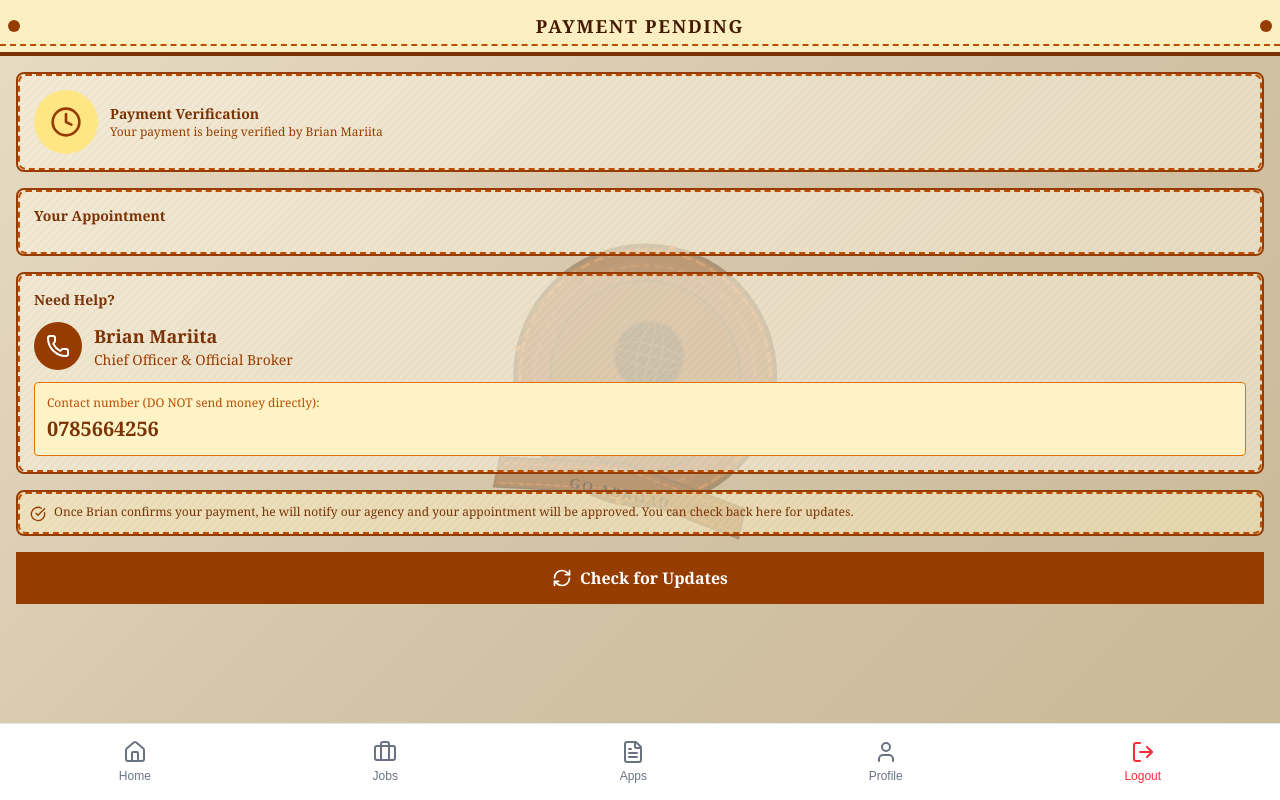
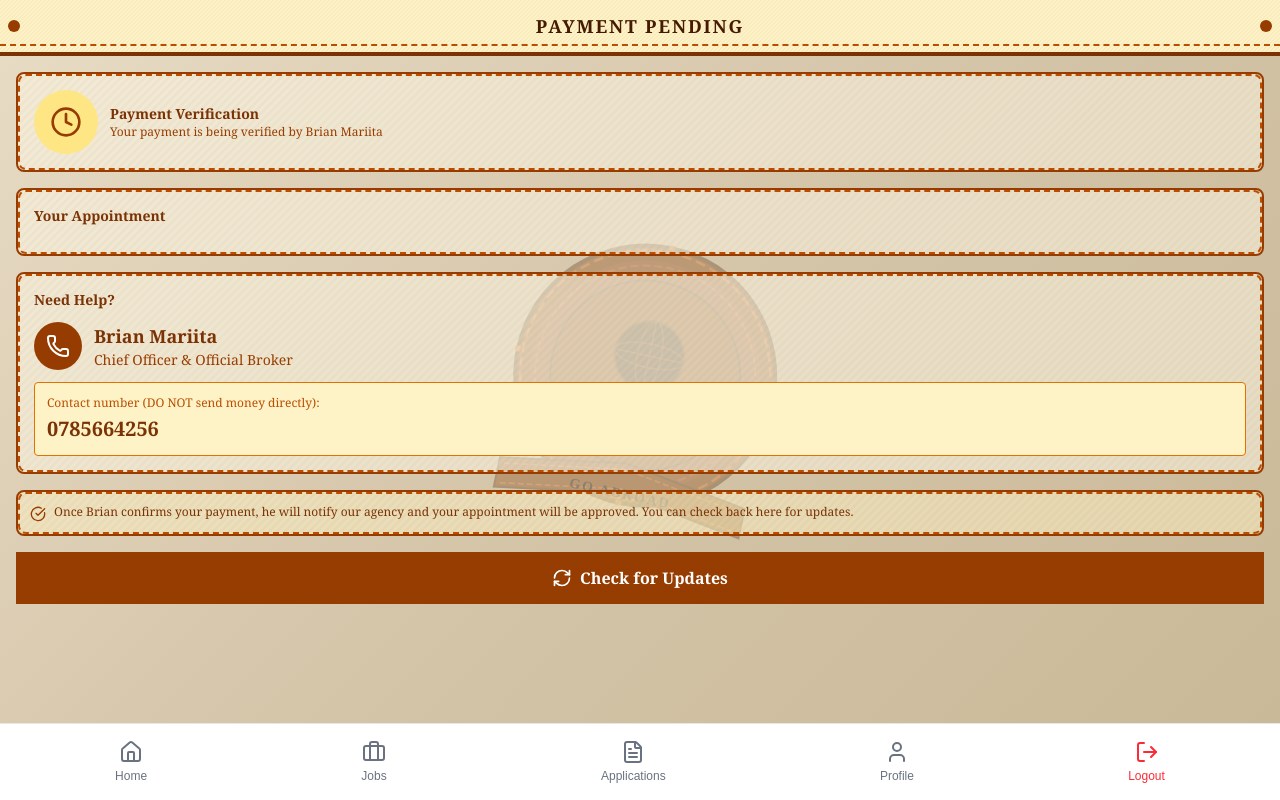
Before and after one commit to brianitira3/nairobi-visa-hub, a Next.js app: page /payment-pending in a window 1280 px wide. Built offline with nearby package versions, Linux system fonts and the light colour scheme.

Commit message:
Change 'Apps' to 'Applications' in bottom navigation for clarity

```diff
--- a/src/components/BottomNav.tsx
+++ b/src/components/BottomNav.tsx
@@ -10,7 +10,7 @@ export default function BottomNav() {
   const navItems = [
     { icon: Home, label: "Home", path: "/dashboard" },
     { icon: Briefcase, label: "Jobs", path: "/jobs" },
-    { icon: FileText, label: "Apps", path: "/applications" },
+    { icon: FileText, label: "Applications", path: "/applications" },
     { icon: User, label: "Profile", path: "/profile" },
   ];
 
```
